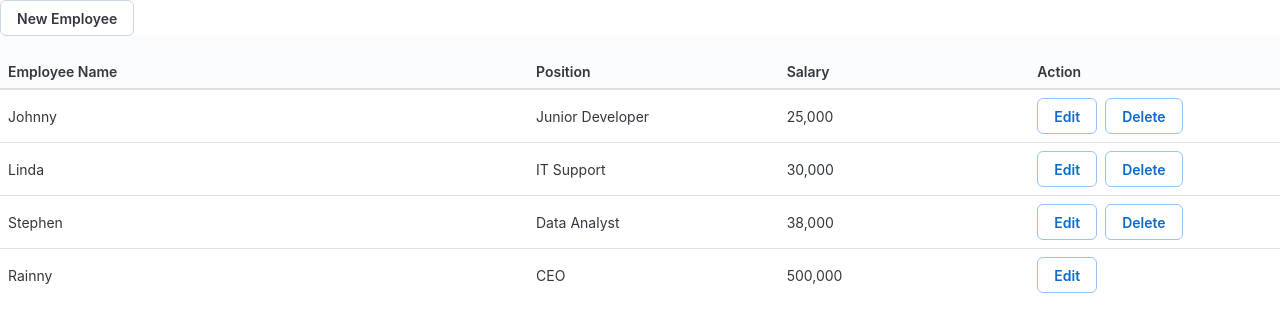
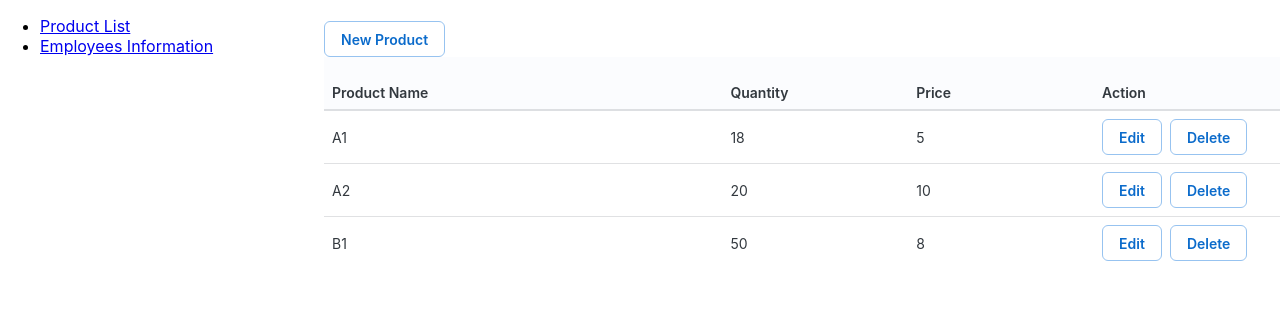
Before and after one commit to FonAnatsaya/shopping-list, a React (Create React App) app: page /product-list in a window 1280 px wide. Shown: the top 332 px of the page. Built offline with nearby package versions, Linux system fonts and the light colour scheme.

Commit message:
Add sidebar (Dashboard)

```diff
--- a/package.json
+++ b/package.json
@@ -13,6 +13,7 @@
     "@testing-library/user-event": "^13.5.0",
     "react": "^18.2.0",
     "react-dom": "^18.2.0",
+    "react-router-dom": "^6.15.0",
     "react-scripts": "5.0.1",
     "styled-components": "^5.3.11",
     "uuid": "^9.0.0",
--- a/src/App.js
+++ b/src/App.js
@@ -1,14 +1,35 @@
-import logo from './logo.svg';
-import './App.css';
-import LoginPage from './pages/LoginPage';
-import ProductForm from './pages/ProductList/ProductForm';
-import ProductList from './pages/ProductList/ProductList';
-import EmployeeList from './pages/Employees/EmployeeList';
+import React from "react";
+import { BrowserRouter as Router, Routes, Route } from "react-router-dom";
+import Grid from "@mui/material/Grid";
+import Sidebar from "./pages/Dashboard/Sidebar";
+import ProductList from "./pages/Product/ProductList";
+import EmployeeList from "./pages/Employees/EmployeeList";
 
 function App() {
   return (
-    // <LoginPage />
-    <EmployeeList />
+    <Router>
+      <div className="App">
+
+        <Grid container spacing={2} columns={12} sx={{ flexGrow: 1 }}>
+          {/* menu */}
+          <Grid item xs={3}>
+            <Sidebar />
+          </Grid>
+          {/* Content */}
+          <Grid item xs={9}>
+            <div>
+              <h1></h1>
+              <Routes>
+                <Route path="/product-list" element={<ProductList />} />
+                <Route path="/employee-list" element={<EmployeeList />} />
+              </Routes>
+            </div>
+          </Grid>
+
+        </Grid>
+
+      </div>
+    </Router>
   );
 }
 
--- /dev/null
+++ b/src/pages/Dashboard/Sidebar.jsx
@@ -0,0 +1,17 @@
+import React from "react";
+import { Link } from "react-router-dom";
+
+export default function Sidebar() {
+    return (
+        <div className="Sidebar">
+            <ul>
+                <li>
+                    <Link to="/product-list">Product List</Link>
+                </li>
+                <li>
+                    <Link to="/employee-list">Employees Information</Link>
+                </li>
+            </ul>
+        </div>
+    );
+}
--- a/src/pages/ProductList/ProductTable.jsx
+++ b/src/pages/Product/ProductTable.jsx
@@ -19,7 +19,7 @@ export default function ProductTable({ list, deleteItemFunc, handleSubmitFunc })
                         <td>{item.quantity}</td>
                         <td>{item.price}</td>
                         <td>
-                            <Button variant="outlined" color="primary" onClick={() => handleSubmitFunc(item)}>Edit</Button>
+                            <Button variant="outlined" color="primary" style={{ marginRight: "8px" }} onClick={() => handleSubmitFunc(item)}>Edit</Button>
                             <Button variant="outlined" color="primary" onClick={() => deleteItemFunc(item.id)}>Delete</Button>
                         </td>
                     </tr>
```
Also changed, not shown: src/pages/Product/ProductForm.jsx (renamed from src/pages/ProductList/ProductForm.jsx), src/pages/Product/ProductList.jsx (renamed from src/pages/ProductList/ProductList.jsx), 1 other file (tests, documents, lock files or other folders).
